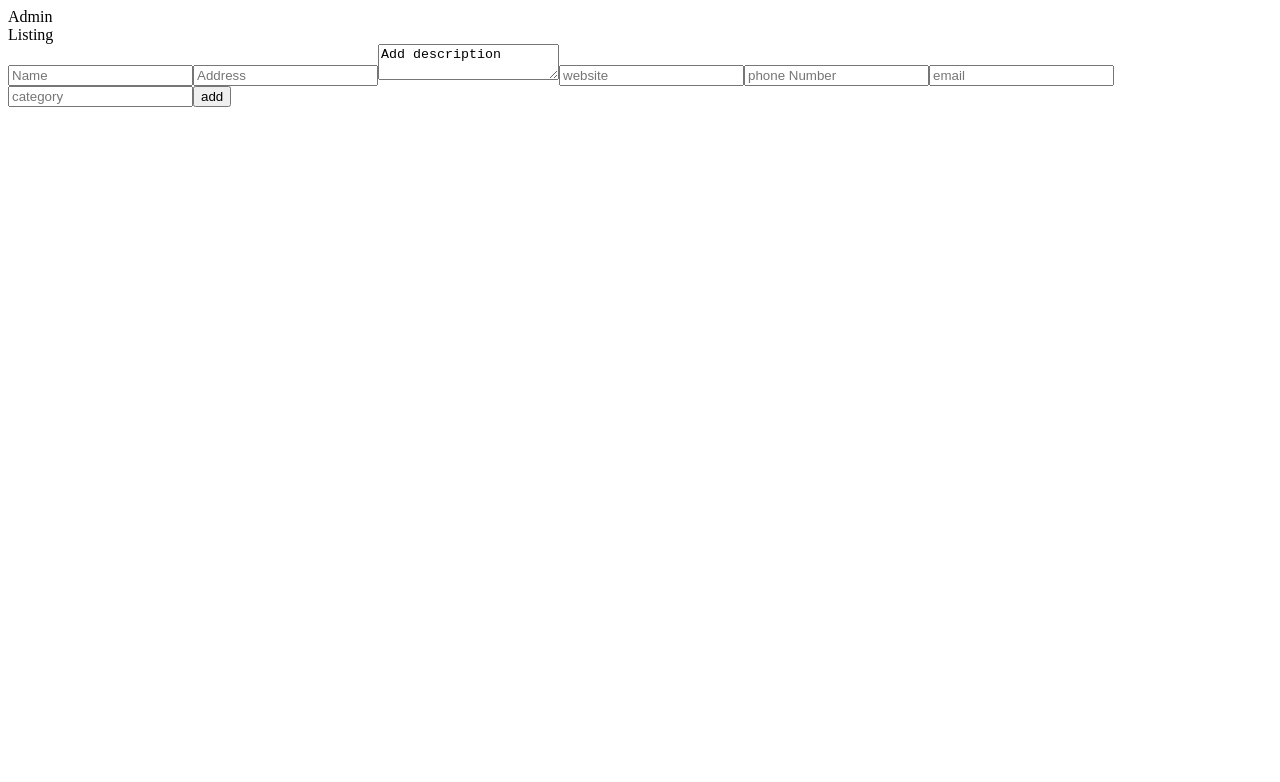
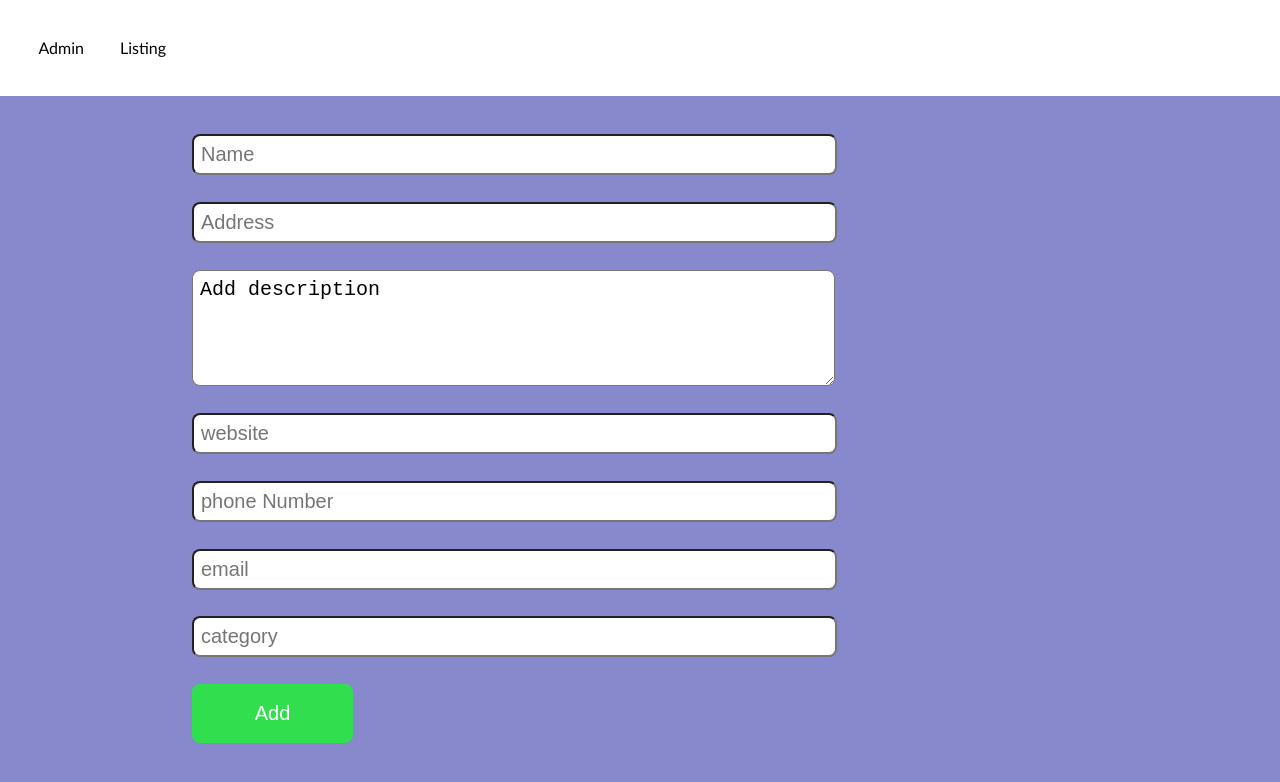
Before and after one commit to majiyd/inits-test, a React (Create React App) app: page / in a window 1280 px wide. Shown: the top 782 px of the page. Built offline with nearby package versions, Linux system fonts and the light colour scheme.

Commit message:
Add some styling

```diff
--- a/public/index.html
+++ b/public/index.html
@@ -9,7 +9,7 @@
     />
     <meta name="theme-color" content="#000000" />
     <link rel="manifest" href="%PUBLIC_URL%/manifest.json" />
-    <title>Contacts App</title>
+    <title>Init's Listing</title>
   </head>
   <body>
     <noscript>You need to enable JavaScript to run this app.</noscript>
--- /dev/null
+++ b/src/components/Listing/Listing.module.css
@@ -0,0 +1,12 @@
+.listing{
+  background-color: white;
+  border: 1px solid #ccc;
+  margin-bottom: 3%;
+  padding: 3%;
+  border-radius: 8px;
+  box-shadow: 0 0 3px 2px #ffffff55
+}
+
+.listing h2{
+  color: #ff0007;
+}
--- a/src/components/Listing/index.js
+++ b/src/components/Listing/index.js
@@ -1,4 +1,5 @@
 import React from 'react'
+import styles from './Listing.module.css'
 const Listing = ({
   id,
   name,
@@ -10,8 +11,7 @@ const Listing = ({
   email
 }) => {
   return (
-    <div>
-      <div>
+    <div className={styles.listing}>
       <h2>{name}</h2>
       <h3>{address}</h3>
       <p>{description}</p>
@@ -26,7 +26,6 @@ const Listing = ({
         ))}
       </div>
     </div>
-    </div>
 
   )
 }
--- a/src/components/Nav/index.js
+++ b/src/components/Nav/index.js
@@ -14,9 +14,9 @@ const Nav = (props) => {
     props.clickOnHideAdminPage()
   }
   return (
-    <div>
-      <div onClick={handleShowAdmin}>Admin</div>
-      <div onClick={handleHideAdmin}>Listing</div>
+    <div style={{display: "flex", padding: "3%", backgroundColor: "white"}}>
+      <div style={{marginRight: "3%", cursor: "pointer"}} onClick={handleShowAdmin}>Admin</div>
+      <div style={{marginRight: "3%", cursor: "pointer"}}onClick={handleHideAdmin}>Listing</div>
     </div>
   )
 }
--- a/src/index.js
+++ b/src/index.js
@@ -2,6 +2,7 @@ import React, {PureComponent}from 'react';
 import ReactDOM from 'react-dom';
 import {Provider} from "react-redux"
 import store from './redux/store'
+import './reset.css'
 import App  from "./App";
 /**
  * @desc This is the entry point of the app, it contains the root container.
--- /dev/null
+++ b/src/reset.css
@@ -0,0 +1,8 @@
+*{
+  margin: 0;
+  padding: 0;
+}
+body{
+  background-color: #88c;
+  font-family: 'Gill Sans', 'Gill Sans MT', Calibri, 'Trebuchet MS', sans-serif
+}
--- /dev/null
+++ b/src/views/Admin/Admin.module.css
@@ -0,0 +1,24 @@
+.admin{
+  width: 70%;
+  margin: auto;
+  margin-top: 3%;
+}
+.admin input, .admin textarea{
+  display: block;
+  padding: 7px;
+  width: 70%;
+  margin-bottom: 3%;
+  font-size: 1.25rem;
+  border-radius: 8px;
+}
+.admin textarea{
+  height: 100px;
+}
+
+.button{
+  width: auto !important;
+  padding: 2% 7% !important;
+  color:white;
+  background-color: rgb(49, 223, 78);
+  border: 0;
+}
--- a/src/views/Admin/index.js
+++ b/src/views/Admin/index.js
@@ -1,6 +1,7 @@
 import React from 'react'
 import {connect} from 'react-redux'
 import {inputListingName, inputListingAddress, inputListingUrl, inputListingCategories, inputListingPhoneNumber, inputListingEmail, inputListingDescription, addListing} from "../../redux/actions/actionCreators/uiActionCreators";
+import styles from './Admin.module.css'
 
 /**
  * create action type
@@ -54,16 +55,16 @@ const Admin = (props) => {
     e.preventDefault()
   }
   return(
-    <div>
+    <div className={styles.admin} >
       <form onSubmit={handleSubmit}>
-        <input placeholder="Name" onChange={handleListingNameInput}/>
-        <input placeholder="Address" onChange={handleListingAddressInput}/>
+        <input placeholder="Name" required onChange={handleListingNameInput}/>
+        <input placeholder="Address" required onChange={handleListingAddressInput}/>
         <textarea defaultValue="Add description" onChange={handleListingDescriptionInput}></textarea>
-        <input placeholder="website" onChange={handleListingUrlInput}/>
-        <input placeholder="phone Number" onChange={handleListingPhoneNumberInput}/>
-        <input placeholder="email" onChange={handleListingEmailInput}/>
-        <input placeholder="category" onChange={handleListingCategoryInput}/>
-        <input type="submit" value="add" />
+        <input placeholder="website" required onChange={handleListingUrlInput}/>
+        <input placeholder="phone Number" required onChange={handleListingPhoneNumberInput}/>
+        <input placeholder="email" required onChange={handleListingEmailInput}/>
+        <input placeholder="category" required onChange={handleListingCategoryInput}/>
+        <input type="submit" value="Add" className={styles.button} />
       </form>
     </div>
   )
--- a/src/views/Listings/index.js
+++ b/src/views/Listings/index.js
@@ -10,7 +10,7 @@ const mapStateToProps = (state) => {
 
 const Listings = (props) => {
   return(
-    <div>
+    <div style={{width: "70%", margin:"auto", marginTop: "3%"}}>
       {props.listings.map(listing => (
         <Listing
           key={listing.id}
```
Lines whose indentation alone changed are shown as unchanged.
